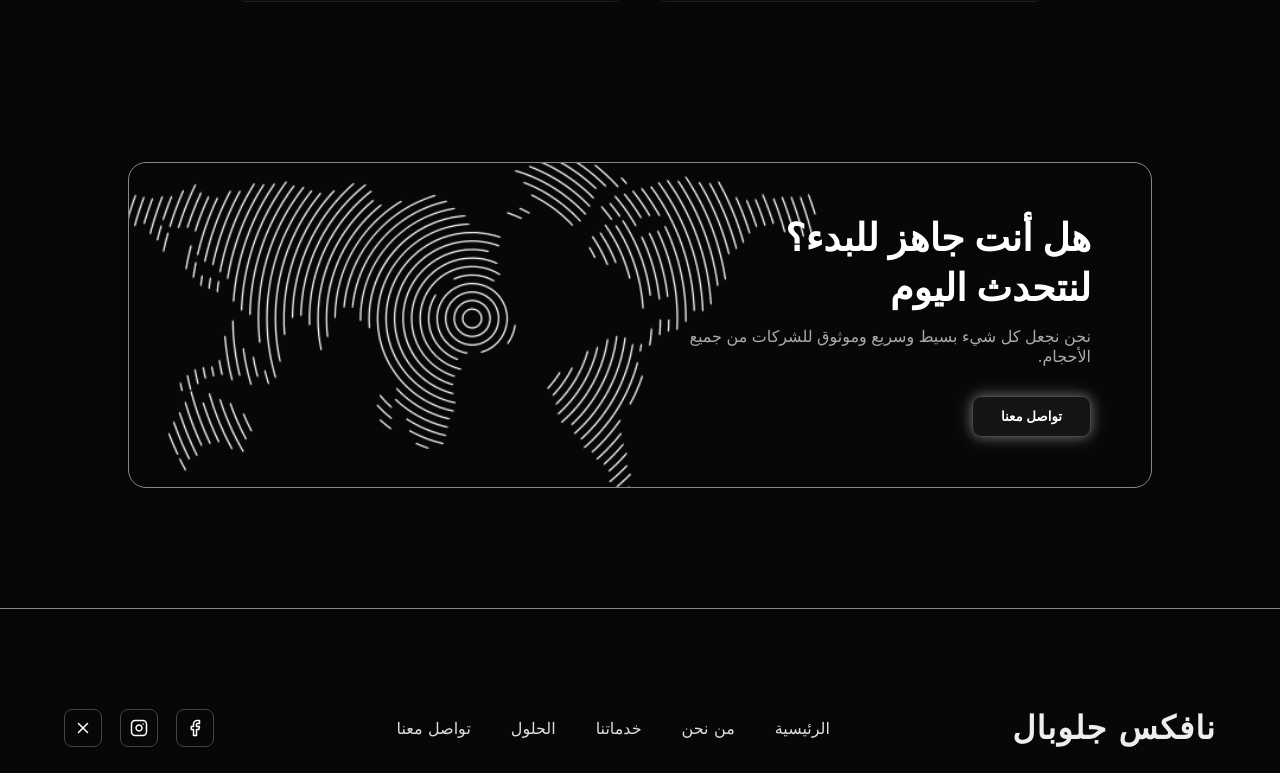
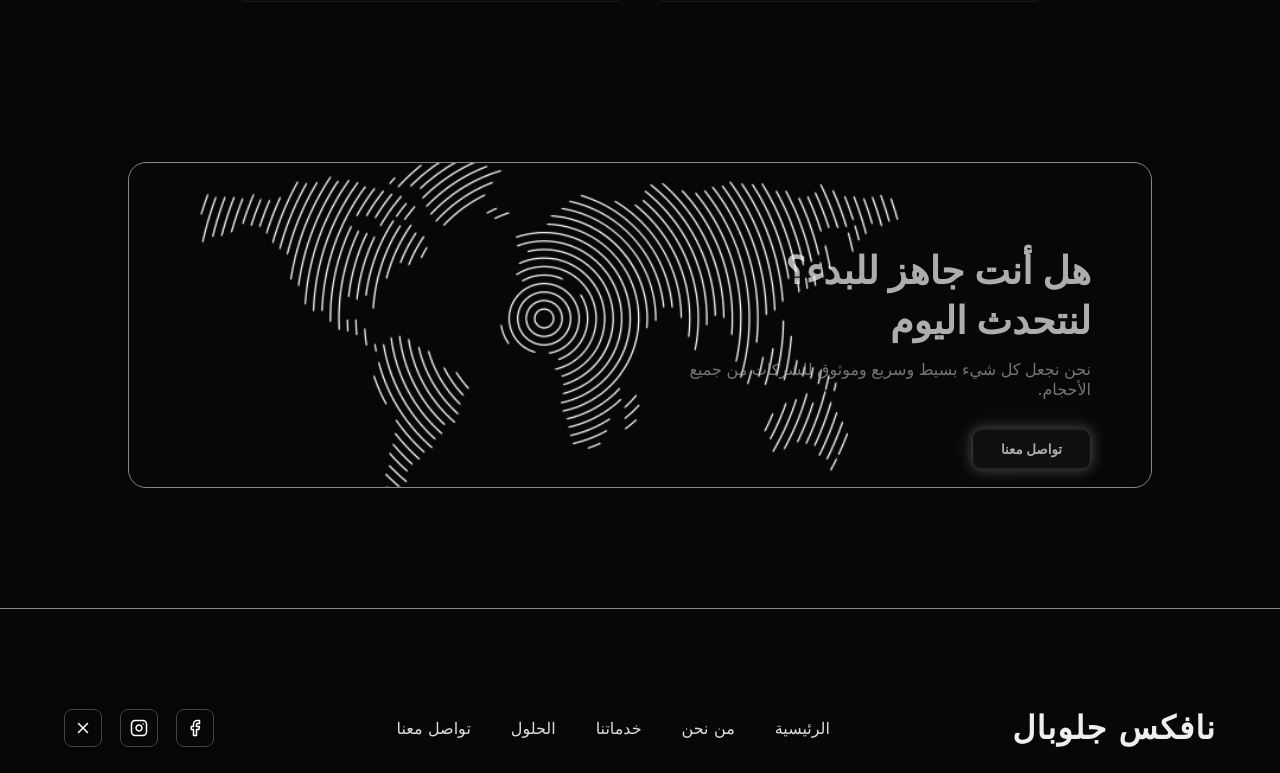
Before and after one commit to harshinJJ/Navex-Global, a React (Create React App) app: page /ar in a window 1280 px wide. Shown: the part 3607-4380 px from the top of the page. Built offline with nearby package versions, Linux system fonts and the light colour scheme.

Commit message:
Updated Animation in Footer and Whychoose

```diff
--- a/src/components/Footer.jsx
+++ b/src/components/Footer.jsx
@@ -1,56 +1,87 @@
 import "./../styles/footer.css";
 import { FiFacebook, FiInstagram, FiX } from "react-icons/fi";
 import { useTranslation } from "react-i18next";
+import { motion } from "framer-motion";
 
 export default function Footer() {
   const { t } = useTranslation();
 
+  // Reusable fade-up animation
+  const fadeUp = {
+    hidden: { opacity: 0, y: 30 },
+    visible: { opacity: 1, y: 0, transition: { duration: 0.6 } },
+  };
+
   return (
     <footer>
       <hr className="footer-line" />
-      <section className="footer-section">
-        <div className="footer-top">
+
+      <motion.section
+        className="footer-section"
+        initial="hidden"
+        whileInView="visible"
+        viewport={{ amount: 0.3 }}
+      >
+        {/* TOP */}
+        <motion.div className="footer-top" variants={fadeUp}>
           <h2 className="footer-logo">{t("footer.brand")}</h2>
 
           <nav className="footer-nav">
-            <a href="#hero">{t("nav.home")}</a>
-            <a href="#about">{t("nav.about")}</a>
-            <a href="#services">{t("nav.services")}</a>
-            <a href="#solutions">{t("nav.solutions")}</a>
-            <a href="#contact">{t("nav.contact")}</a>
+            <motion.a href="#hero" whileHover={{ x: 5 }}>
+              {t("nav.home")}
+            </motion.a>
+            <motion.a href="#about" whileHover={{ x: 5 }}>
+              {t("nav.about")}
+            </motion.a>
+            <motion.a href="#services" whileHover={{ x: 5 }}>
+              {t("nav.services")}
+            </motion.a>
+            <motion.a href="#solutions" whileHover={{ x: 5 }}>
+              {t("nav.solutions")}
+            </motion.a>
+            <motion.a href="#contact" whileHover={{ x: 5 }}>
+              {t("nav.contact")}
+            </motion.a>
           </nav>
 
-          <div className="footer-socials">
-            <a>
+          <motion.div className="footer-socials" variants={fadeUp}>
+            <motion.a whileHover={{ scale: 1.15 }}>
               <FiFacebook />
-            </a>
-            <a>
+            </motion.a>
+            <motion.a whileHover={{ scale: 1.15 }}>
               <FiInstagram />
-            </a>
-            <a>
+            </motion.a>
+            <motion.a whileHover={{ scale: 1.15 }}>
               <FiX />
-            </a>
-          </div>
-        </div>
+            </motion.a>
+          </motion.div>
+        </motion.div>
 
         <hr className="footer-line" />
 
-        <div className="footer-bottom">
+        {/* BOTTOM */}
+        <motion.div className="footer-bottom" variants={fadeUp}>
           <div className="footer-left">
             <p>{t("footer.copy")}</p>
             <p className="footer-small">{t("footer.tagline")}</p>
           </div>
 
-          <div className="footer-right">
+          <motion.div className="footer-right">
             <h3 className="footer-news-title">{t("footer.subscribeTitle")}</h3>
 
-            <div className="footer-input-wrap">
+            <motion.div className="footer-input-wrap">
               <input type="email" placeholder={t("footer.emailPlaceholder")} />
-              <button>{t("footer.submit")}</button>
-            </div>
-          </div>
-        </div>
-      </section>
+
+              <motion.button
+                whileHover={{ scale: 1.06, y: -2 }}
+                whileTap={{ scale: 0.96 }}
+              >
+                {t("footer.submit")}
+              </motion.button>
+            </motion.div>
+          </motion.div>
+        </motion.div>
+      </motion.section>
     </footer>
   );
 }
--- a/src/components/home/WhyChoose.jsx
+++ b/src/components/home/WhyChoose.jsx
@@ -1,23 +1,32 @@
-import { motion } from "framer-motion";
+import { motion, useScroll, useTransform } from "framer-motion";
 import { useTranslation } from "react-i18next";
 import "../../styles/whychoose.css";
 import worldMap from "../../assets/whychoose/world-dark-lines.png";
+import { useRef } from "react";
 
 export default function WhyChoose() {
   const { t, i18n } = useTranslation();
+  const sectionRef = useRef(null);
+
+  const { scrollYProgress } = useScroll({
+    target: sectionRef,
+    offset: ["start end", "end start"],
+  });
+
+  const mapX = useTransform(scrollYProgress, [0, 1], [80, -80]);
+
+  const textY = useTransform(scrollYProgress, [0, 1], [50, -50]);
+  const textOpacity = useTransform(scrollYProgress, [0, 1], [0.6, 1]);
 
   return (
     <section
+      ref={sectionRef}
       className={`next-section ${i18n.language === "ar" ? "rtl-mode" : ""}`}
     >
       <div className="next-wrapper">
-        {/* LEFT */}
         <motion.div
           className="next-left"
-          initial={{ opacity: 0, x: -40 }}
-          whileInView={{ opacity: 1, x: 0 }}
-          viewport={{ once: true, amount: 0.4 }}
-          transition={{ duration: 0.8, ease: "easeOut" }}
+          style={{ y: textY, opacity: textOpacity }}
         >
           <motion.h2 className="next-title">
             {t("why.heading1")}
@@ -26,20 +35,22 @@ export default function WhyChoose() {
 
           <motion.p className="next-sub">{t("why.subtext")}</motion.p>
 
-          <motion.button className="next-btn">
+          <motion.button
+            className="next-btn"
+            whileHover={{ scale: 1.06 }}
+            whileTap={{ scale: 0.96 }}
+          >
             {t("common.contact")}
           </motion.button>
         </motion.div>
 
-        {/* RIGHT MAP */}
-        <motion.div
-          className="next-right"
-          initial={{ opacity: 0, scale: 1.05 }}
-          whileInView={{ opacity: 1, scale: 1 }}
-          viewport={{ once: true, amount: 0.5 }}
-          transition={{ duration: 1, ease: "easeOut" }}
-        >
-          <motion.img src={worldMap} alt="world map" className="next-map" />
+        <motion.div className="next-right">
+          <motion.img
+            src={worldMap}
+            alt="world map"
+            className="next-map"
+            style={{ x: mapX }}
+          />
         </motion.div>
       </div>
     </section>
```
